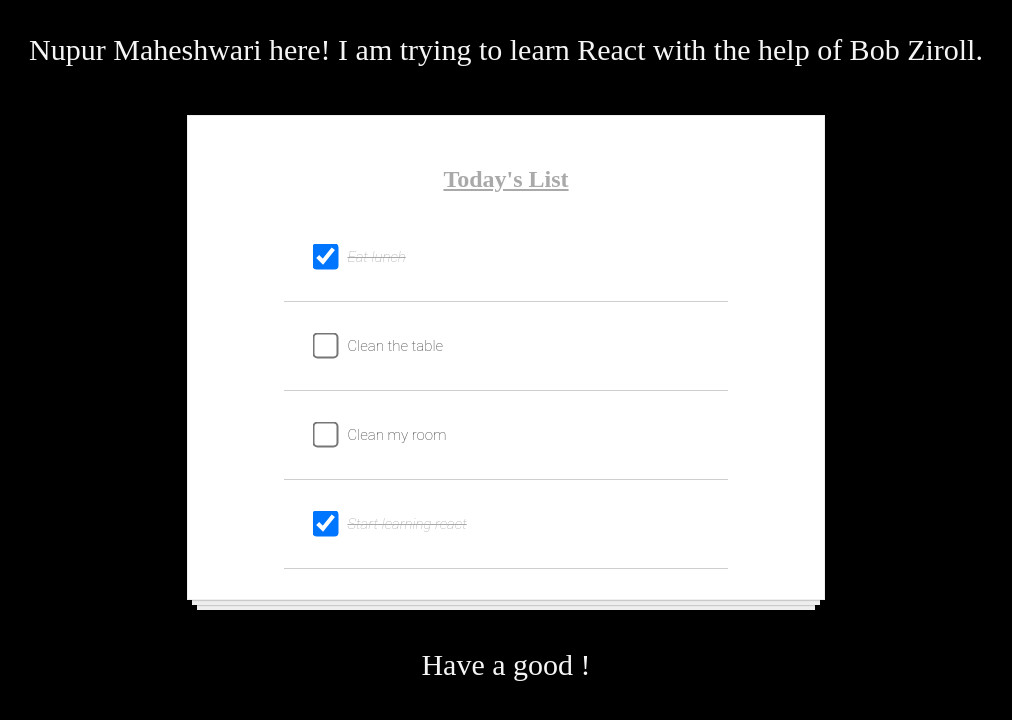
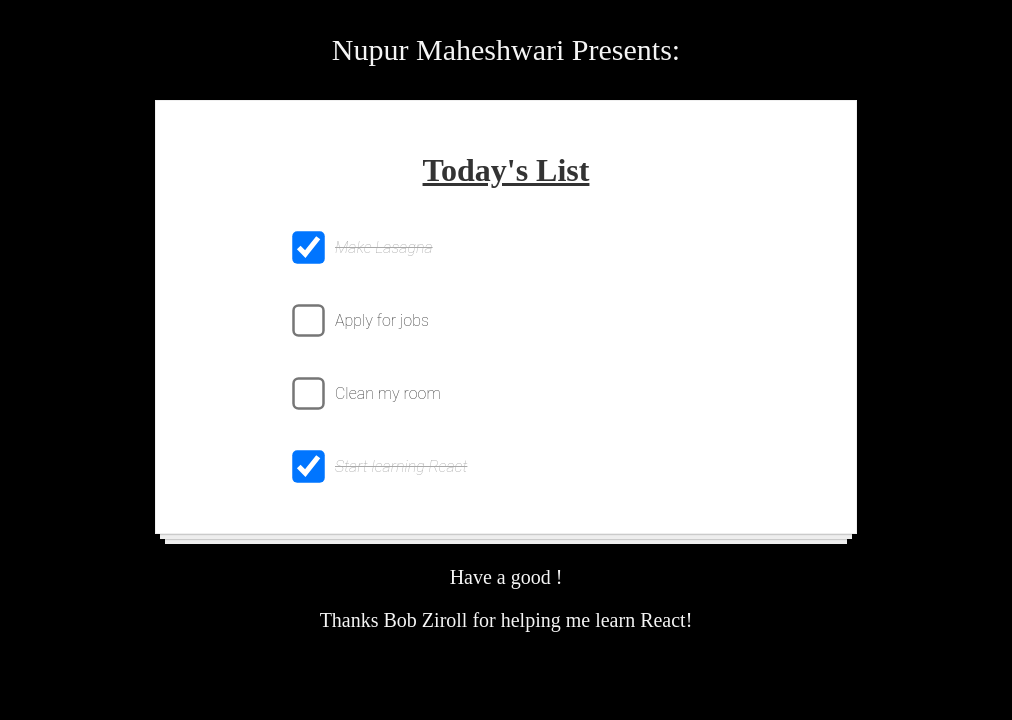
Before and after one commit to NupurM/HelloReact, a React (Create React App) app: page / in a window 1280 px wide. Shown: the top 720 px of the page, without its empty margins (134-1146 px from the left). Built offline with nearby package versions, Linux system fonts and the light colour scheme.

Commit message:
Update styles and todos

```diff
--- a/src/components/Footer/Footer.css
+++ b/src/components/Footer/Footer.css
@@ -1,10 +1,9 @@
 footer {
   height: 100px;
-  color: whitesmoke;
-  margin-top: 15px;
-  text-align: center;
-  font-size: 30px;
+  margin-top: 25px;
+  font-size: 20px;
   display: flex;
+  flex-direction: column;
   justify-content: center;
   align-items: center;
 }
--- a/src/components/Footer/Footer.js
+++ b/src/components/Footer/Footer.js
@@ -5,7 +5,10 @@ import './Footer.css';
 class Footer extends React.Component {
   render() {
     return (
-      <footer><Greeting /></footer>
+      <footer>
+        <Greeting />
+        <p>Thanks Bob Ziroll for helping me learn React!</p>
+      </footer>
     );
   }
 }
--- a/src/components/Header/Header.css
+++ b/src/components/Header/Header.css
@@ -1,10 +1,8 @@
 header {
   height: 100px;
-  color: whitesmoke;
-  margin-bottom: 15px;
-  text-align: center;
   font-size: 30px;
   display: flex;
+  flex-direction: column;
   justify-content: center;
   align-items: center;
 }
--- a/src/components/Header/Header.js
+++ b/src/components/Header/Header.js
@@ -8,7 +8,7 @@ class Header extends React.Component {
 
     return (
       <header className="navbar">
-                <p>{firstname + ' ' + lastname} here! I am trying to learn React with the help of Bob Ziroll.</p>
+        <div>{firstname + ' ' + lastname} Presents:</div>
       </header>
     );
   }
--- a/src/components/Main/MainContent.css
+++ /dev/null
@@ -1,3 +0,0 @@
-main {
-  padding: 0 5%;
-}
--- a/src/components/Main/MainContent.js
+++ b/src/components/Main/MainContent.js
@@ -1,6 +1,5 @@
 import React from 'react';
 import TodoList from './Todo/TodoList';
-import './MainContent.css';
 
 class MainContent extends React.Component {
   render() {
--- a/src/components/Main/Todo/Todo.css
+++ b/src/components/Main/Todo/Todo.css
@@ -1,5 +1,6 @@
 .todo-list {
   background-color: white;
+  color: #333;
   margin: auto;
   width: 50%;
   display: flex;
@@ -15,18 +16,20 @@
   display: flex;
   justify-content: flex-start;
   align-items: center;
-  padding: 20px;
+  padding: 10px;
   width: 70%;
-  border-bottom: 1px solid #cecece;
+  border-radius: 5px;
   font-family: Roboto, sans-serif;
   font-weight: 100;
-  font-size: 15px;
-  color: #333;
+}
+
+.todo-item:hover {
+  background-color: #f3f3f3;
 }
 
 input[type="checkbox"] {
-  transform: scale(2);
-  margin: 15px;
+  transform: scale(2.5);
+  margin: 20px;
 }
 
 .checked {
--- a/src/components/Main/Todo/TodoData.js
+++ b/src/components/Main/Todo/TodoData.js
@@ -1,12 +1,12 @@
 const TodoData = [
   {
     id: 1,
-    task: "Eat lunch",
+    task: "Make Lasagna",
     completed: true
   },
   {
     id: 2,
-    task: "Clean the table",
+    task: "Apply for jobs",
     completed: false
   },
   {
@@ -16,7 +16,7 @@ const TodoData = [
  },
   {
     id: 4,
-    task: "Start learning react",
+    task: "Start learning React",
     completed: true
  },
 ];
--- a/src/components/Main/Todo/TodoItem.js
+++ b/src/components/Main/Todo/TodoItem.js
@@ -4,8 +4,8 @@ class TodoItem extends React.Component {
   render() {
     return (
       <div className="todo-item">
-        <input type="checkbox" checked={this.props.todo.completed} onChange={() => this.props.handleChange(this.props.todo.id)}/>
-        <p className={this.props.todo.completed == true ? "checked" : null}>
+        <input type="checkbox" checked={this.props.todo.completed} onChange={() => this.props.handleChange(this.props.todo.id)} />
+        <p className={this.props.todo.completed === true ? "checked" : null}>
           {this.props.todo.task}
         </p>
       </div>
--- a/src/components/Main/Todo/TodoList.js
+++ b/src/components/Main/Todo/TodoList.js
@@ -13,9 +13,7 @@ class TodoList extends React.Component {
   }
 
   handleChange(id) {
-    console.log("I was clicked and changed" + id);
     this.setState(prevState => {
-      console.log(prevState);
       const updatedTodos = prevState.todos.map(
         todo => {
           if (todo.id === id) {
@@ -33,7 +31,7 @@ class TodoList extends React.Component {
 
     return (
       <div className="todo-list">
-        <h2><u>Today's List</u></h2>
+        <h1><u>Today's List</u></h1>
         {myTasks}
       </div>
     );
--- a/src/index.css
+++ b/src/index.css
@@ -1,5 +1,5 @@
 body {
   margin: 0;
   background-color: black;
-  color: darkgray;
+  color: whitesmoke;
 }
```
Lines whose indentation alone changed are shown as unchanged.
